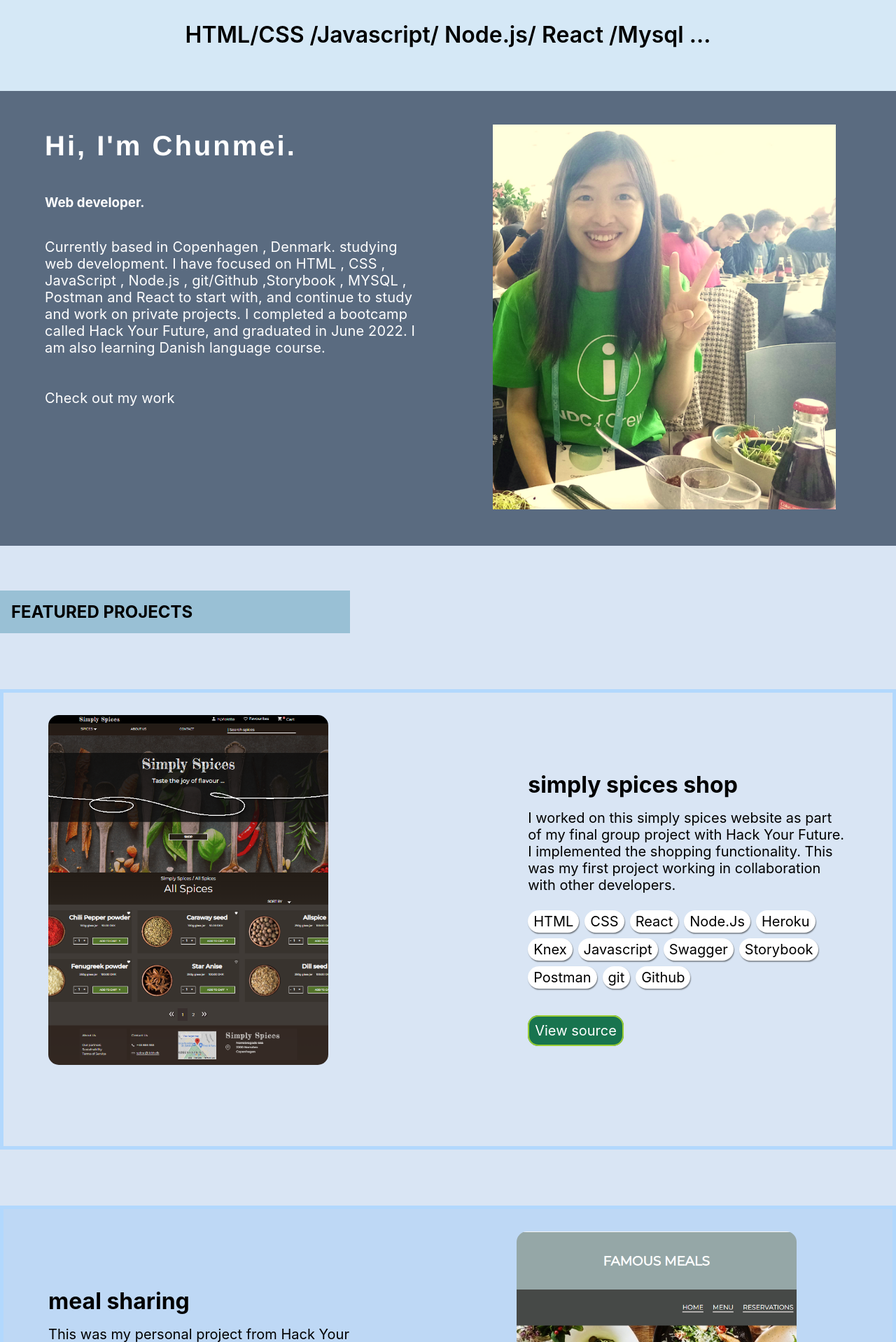
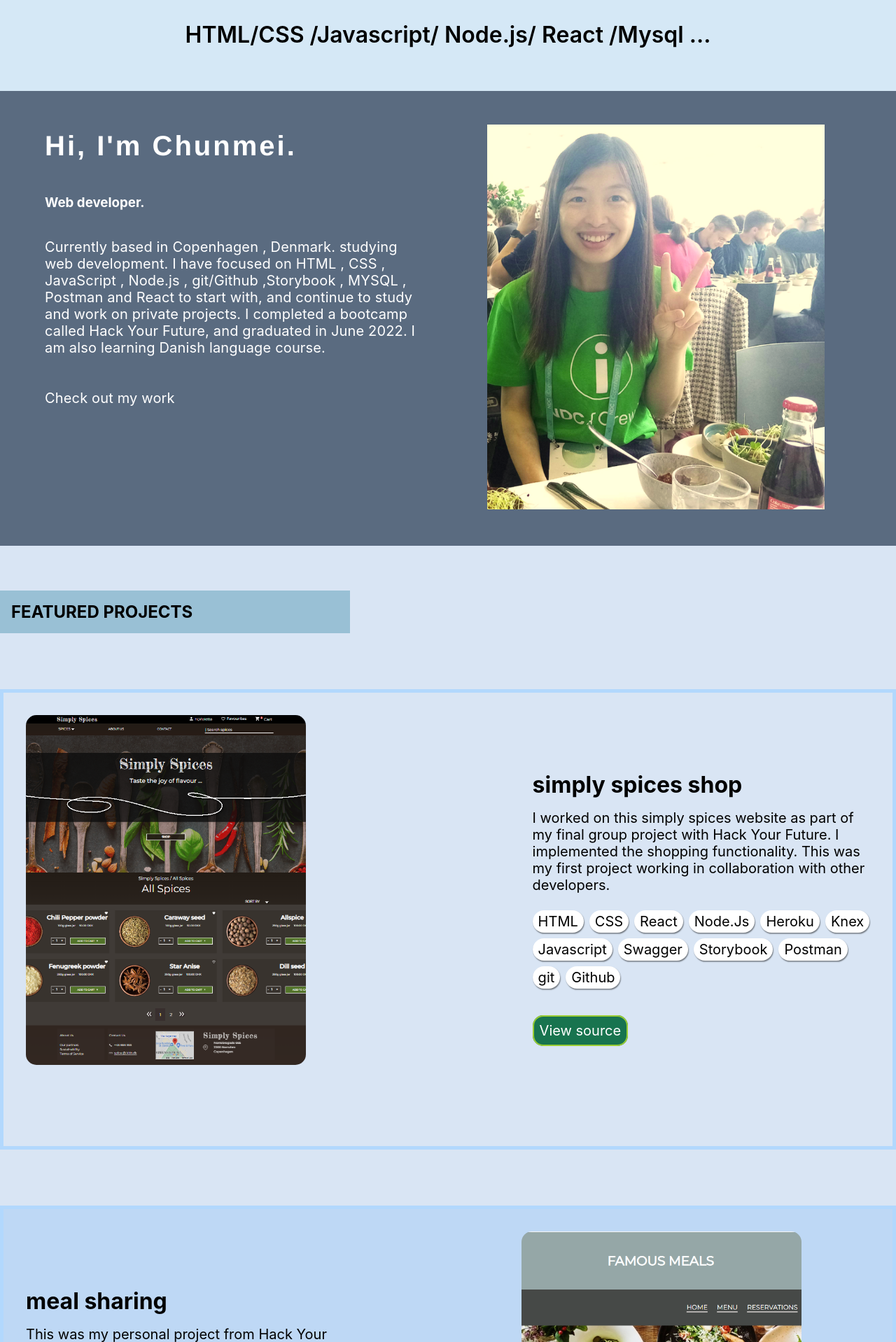
Before and after one commit to chunmeishui/chunmeishui-portfolio, a React (Create React App) app: page / in a window 1280 px wide. Shown: the part 802-2720 px from the top of the page at 70% size. Built offline with nearby package versions, Linux system fonts and the light colour scheme.

Commit message:
changed padding

```diff
--- a/src/App.css
+++ b/src/App.css
@@ -100,6 +100,7 @@
   flex-direction: row;
   justify-content: space-evenly;
   padding-left: 1rem;
+  box-sizing: border-box;
 }
 
 .main-container > div {
@@ -115,6 +116,7 @@
 }
 .main-container img {
   width: 90%;
+
   object-fit: cover;
   height: 550px;
   margin: 0 auto;
@@ -149,7 +151,7 @@
 }
 
 article {
-  padding: 2rem 4rem;
+  padding: 2rem 2rem;
   display: flex;
   flex-direction: row;
   justify-content: space-between;
@@ -373,6 +375,10 @@ li > a :hover {
     font-size: 1.5rem;
   }
 
+  article{
+    margin: 3rem 0;
+  }
+
   .navigation-list-container-mobile {
     display: flex;
     margin-right: 2rem;
@@ -419,11 +425,7 @@ li > a :hover {
     padding: 1rem;
   }
 
-  /* .navigation-list {
-    flex-direction: column;
-    text-align: center;
-    padding-left: 2rem;
-  } */
+
   .main-container {
     flex-direction: column-reverse;
   }
```
